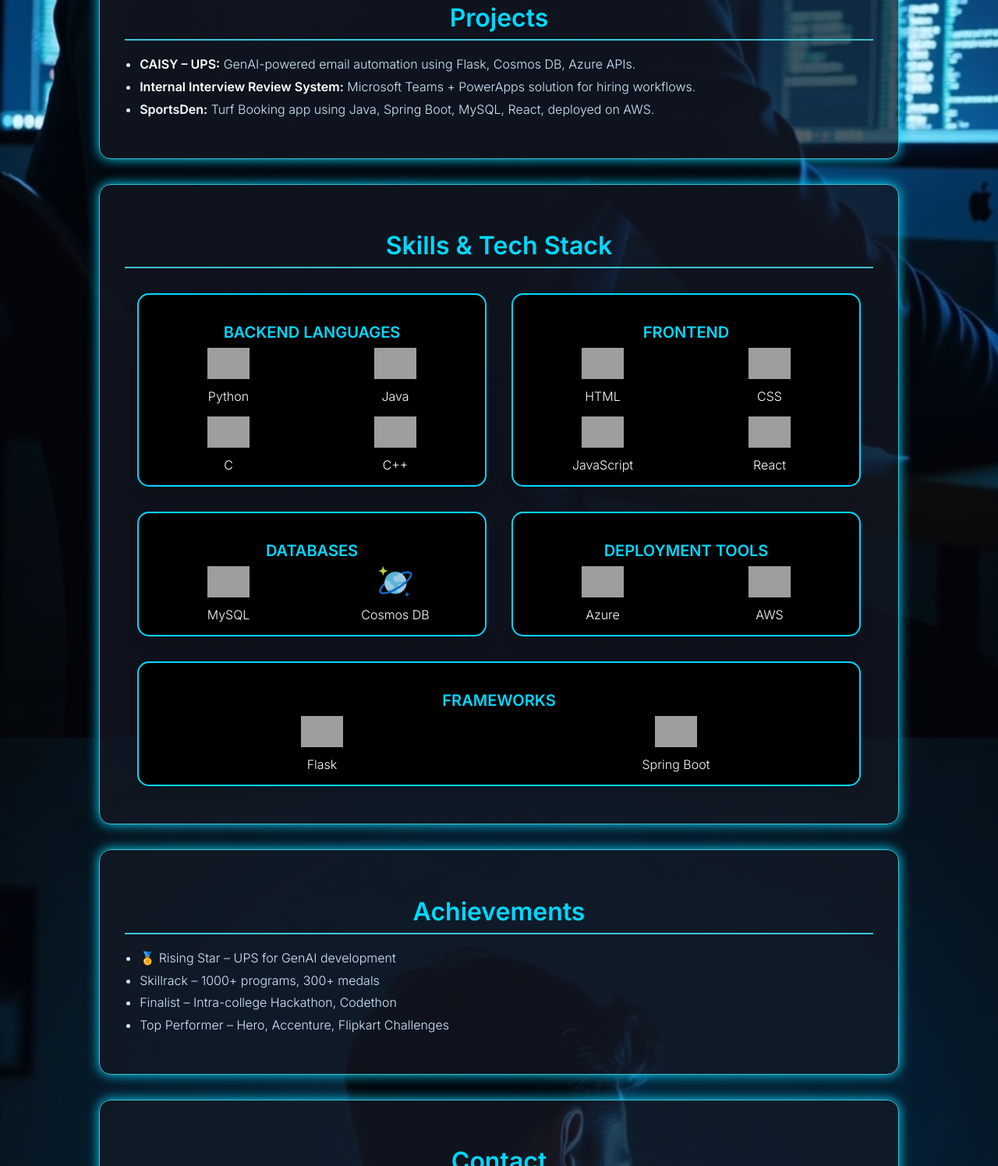
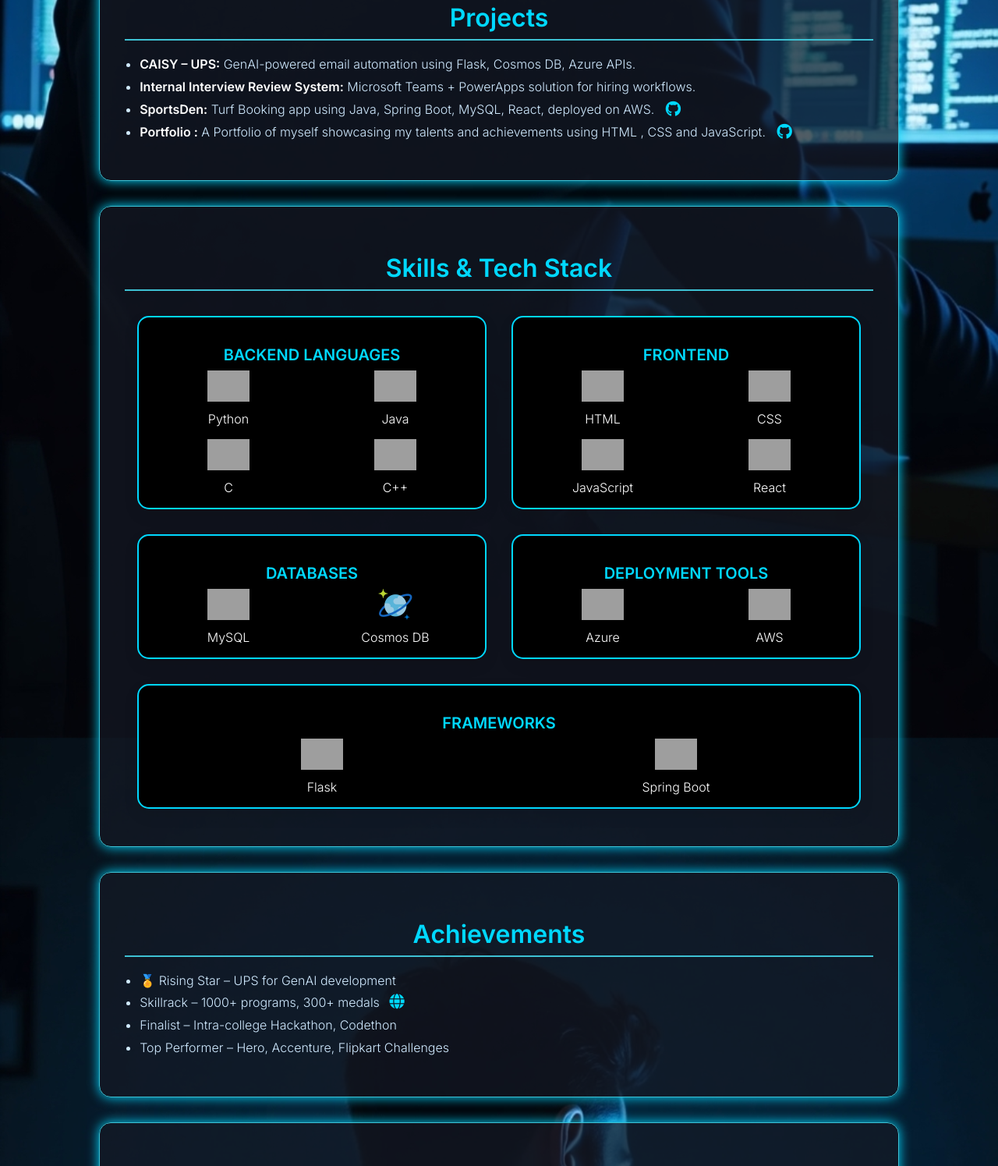
Before and after one commit to Vishva33-sen/portfolio, a plain HTML site: page index.html in a window 1280 px wide. Shown: the part 974-2469 px from the top of the page at 78% size. Drawn offline with Linux system fonts and the light colour scheme; grey boxes are pictures that could not be loaded.

Commit message:
Modified index.html with links

```diff
--- a/index.html
+++ b/index.html
@@ -48,7 +48,19 @@
     <ul>
       <li><span class="highlight">CAISY – UPS:</span> GenAI-powered email automation using Flask, Cosmos DB, Azure APIs.</li>
       <li><span class="highlight">Internal Interview Review System:</span> Microsoft Teams + PowerApps solution for hiring workflows.</li>
-      <li><span class="highlight">SportsDen:</span> Turf Booking app using Java, Spring Boot, MySQL, React, deployed on AWS.</li>
+      <li>
+  <span class="highlight">SportsDen:</span> Turf Booking app using Java, Spring Boot, MySQL, React, deployed on AWS.
+  <a href="https://github.com/Vishva33-sen/Turf_Booking_Completed.git" target="_blank">
+    <i class="fab fa-github fa-lg" style = "color:#00d8ff ; margin-left:10px;"></i>
+  </a>
+</li>
+            <li>
+  <span class="highlight">Portfolio :</span> A Portfolio of myself showcasing my talents and achievements using HTML , CSS and JavaScript.
+  <a href="https://github.com/Vishva33-sen/portfolio.git" target="_blank">
+    <i class="fab fa-github fa-lg" style = "color:#00d8ff ; margin-left:10px;"></i>
+  </a>
+</li>
+
     </ul>
   </section>
 
@@ -150,7 +162,13 @@
     <h2>Achievements</h2>
     <ul>
       <li>🏅 Rising Star – UPS for GenAI development</li>
-      <li>Skillrack – 1000+ programs, 300+ medals</li>
+      <li>
+  Skillrack – 1000+ programs, 300+ medals
+  <a href="https://www.skillrack.com/faces/ui/profile.xhtml" target="_blank">
+    <i class="fas fa-globe" style="color: #00d8ff; font-size: 1.2rem; margin-left: 8px;"></i>
+  </a>
+</li>
+
       <li>Finalist – Intra-college Hackathon, Codethon</li>
       <li>Top Performer – Hero, Accenture, Flipkart Challenges</li>
     </ul>
```
